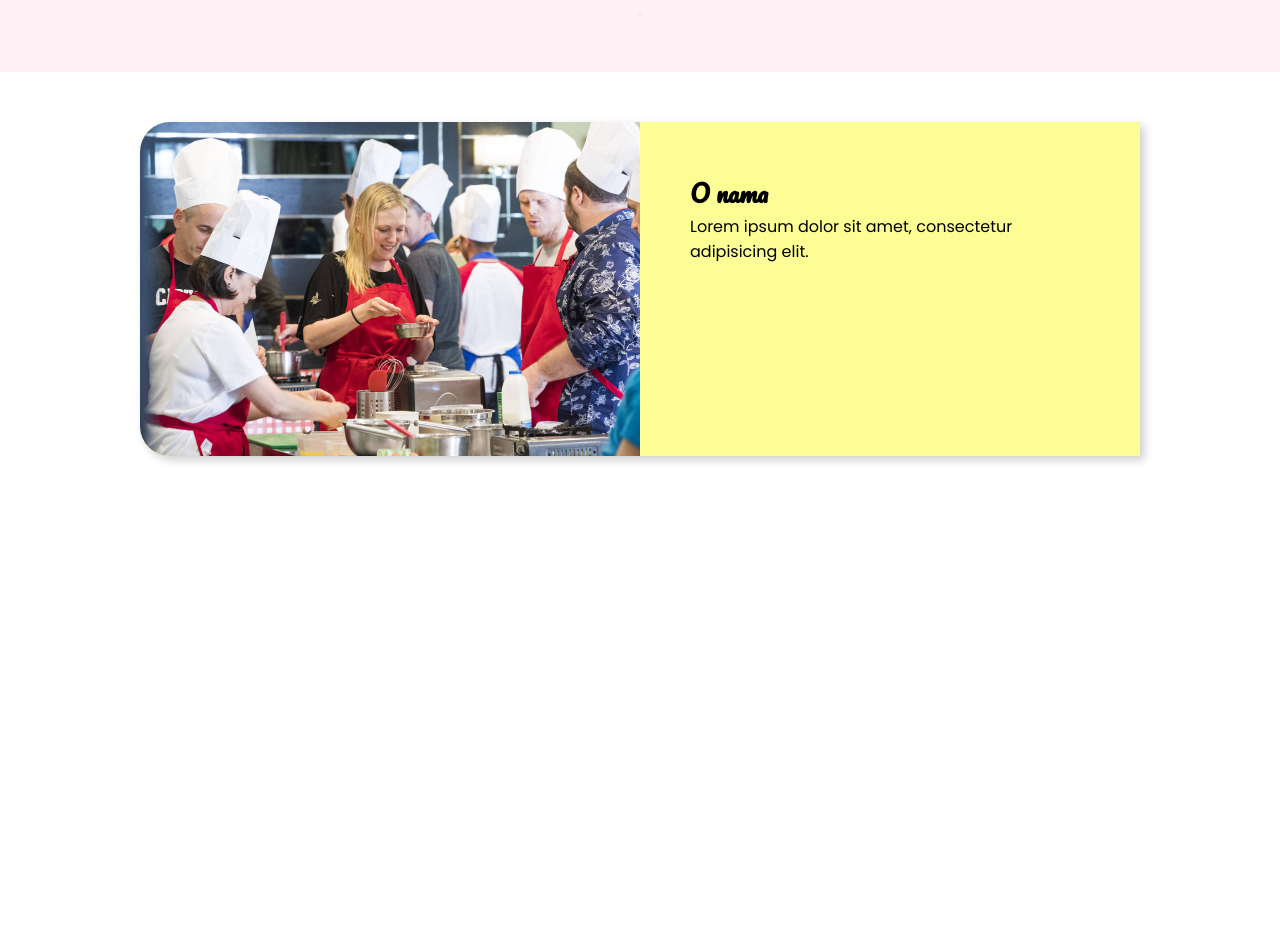
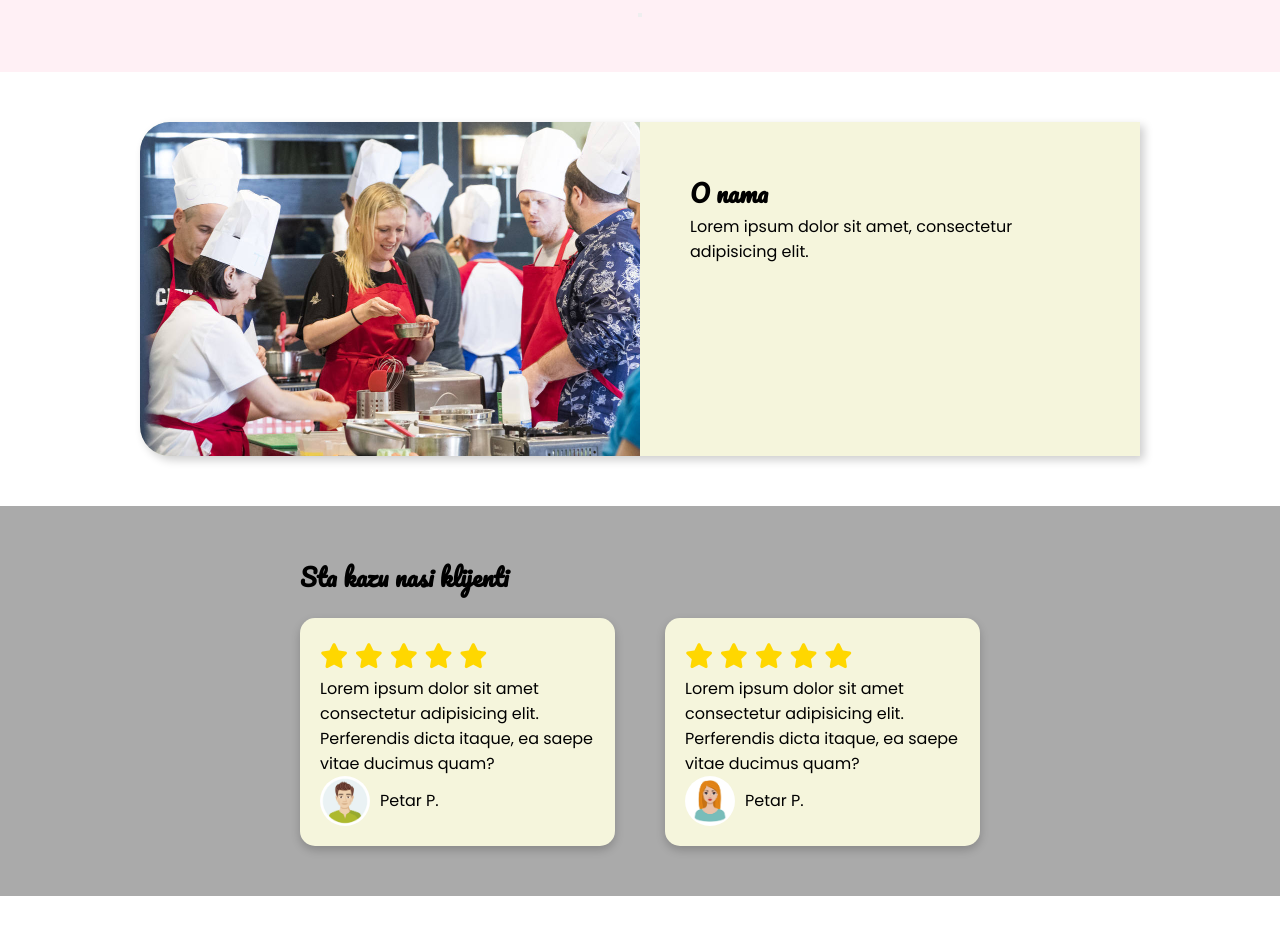
Before and after one commit to ARV128/html_css_js_projekat, a plain HTML site: page index.html in a window 1280 px wide. Shown: the part 1801-2735 px from the top of the page. Before the commit the page ends 2307 px from the top, so only its background shows below. Drawn offline with Linux system fonts and the light colour scheme.

Commit message:
kreirana sekcija preporuke

```diff
--- a/css/style.css
+++ b/css/style.css
@@ -165,7 +165,7 @@ h1,h2{
 /* POCETAK CSSa ZA O NAMA SEKCIJU */
 
 .o-nama{
-    background-color: #FDFD96;
+    background-color: beige;
     box-shadow: 4px 4px 10px rgba(0,0,0,0.2);
     max-width: 1000px;
     margin: 50px auto;
@@ -185,9 +185,88 @@ h1,h2{
     padding: 50px;
 
 }
+/* KRAJ CSSa ZA O NAMA SEKCIJU */
 
 
+/* POCETAK CSSa ZA PREPORUKE SEKCIJU */
 
+
+.preporuke{
+    background-color: #aaa;
+
+    margin: 50px auto;
+    padding: 50px 300px;
+}
+
+.preporuke-grid{
+    display: grid;
+    grid-template-columns: 1fr 1fr;
+    gap: 50px;
+
+
+}
+
+.preporuka-footer img{
+    width: 50px;
+    height: 50px;
+    border-radius: 50%;
+}
+
+.preporuka{
+    background-color: beige;
+    padding: 20px;
+    margin-top: 20px;
+    border-radius: 15px;
+    box-shadow: 0 4px 10px rgba(0,0,0,0.2);
+    opacity: 0;
+    animation-fill-mode: forwards;
+}
+
+.preporuka:nth-child(1){
+    animation: slideInLeft 1s ease forwards;
+    animation-delay: 0.2s;
+}
+
+.preporuka:nth-child(2){
+    animation: slideInRight 1s ease forwards;
+    animation-delay: 0.4s;
+}
+
+@keyframes slideInLeft {
+    from {
+        transform: translateX(-50px);
+        opacity: 0;
+    }
+    to {
+        transform: translateX(0);
+        opacity: 1;
+    }
+
+}
+
+@keyframes slideInRight {
+    from {
+        transform: translateX(50px);
+        opacity: 0;
+    }
+    to {
+        transform: translateX(0);
+        opacity: 1;
+    }
+
+}
+
+.preporuka-footer{
+    display: flex;
+    align-items: center;
+    gap: 10px;
+}
+
+.zvezdice{
+    color: gold;
+    font-size: 25px;
+}
+/* KRAJ CSSa ZA PREPORUKE SEKCIJU */
 
 
 
--- a/index.html
+++ b/index.html
@@ -10,6 +10,7 @@
     <link rel="preconnect" href="https://fonts.googleapis.com">
     <link rel="preconnect" href="https://fonts.gstatic.com" crossorigin>
     <link href="https://fonts.googleapis.com/css2?family=Arimo:ital,wght@0,400..700;1,400..700&family=Pacifico&family=Poppins:ital,wght@0,100;0,200;0,300;0,400;0,500;0,600;0,700;0,800;0,900;1,100;1,200;1,300;1,400;1,500;1,600;1,700;1,800;1,900&display=swap" rel="stylesheet">
+    <script src="https://kit.fontawesome.com/e27ff51499.js" crossorigin="anonymous"></script>
     <link rel="stylesheet" href="css/style.css">
 </head>
 <body>
@@ -84,7 +85,51 @@
 </section>
 
 
+<section class="preporuke">
+  <h2>Sta kazu nasi klijenti</h2>
+  <div class="preporuke-grid">
 
+    <div class="preporuka">
+      <div class="zvezdice">
+          <i class="fa-solid fa-star"></i>
+          <i class="fa-solid fa-star"></i>
+          <i class="fa-solid fa-star"></i>
+          <i class="fa-solid fa-star"></i>
+          <i class="fa-solid fa-star"></i>
+      </div>
+      <p>Lorem ipsum dolor sit amet consectetur adipisicing elit. Perferendis dicta itaque, ea saepe vitae ducimus quam?</p>
+
+      <div class="preporuka-footer">
+        <img src="./images/petarp.jpg" alt="Slika Petra P.">
+        <p>Petar P.</p>
+
+      </div>
+
+    </div>
+
+    <div class="preporuka">
+      <div class="zvezdice">
+          <i class="fa-solid fa-star"></i>
+          <i class="fa-solid fa-star"></i>
+          <i class="fa-solid fa-star"></i>
+          <i class="fa-solid fa-star"></i>
+          <i class="fa-solid fa-star"></i>
+      </div>
+      <p>Lorem ipsum dolor sit amet consectetur adipisicing elit. Perferendis dicta itaque, ea saepe vitae ducimus quam?</p>
+
+      <div class="preporuka-footer">
+        <img src="./images/milicap.jpg" alt="Slika Milice P.">
+        <p>Petar P.</p>
+
+      </div>
+
+    </div>
+
+
+
+  </div>
+
+</section>
 
 
 
```
Also changed, not shown: images/milicap.jpg (added), images/petarp.jpg (added).
